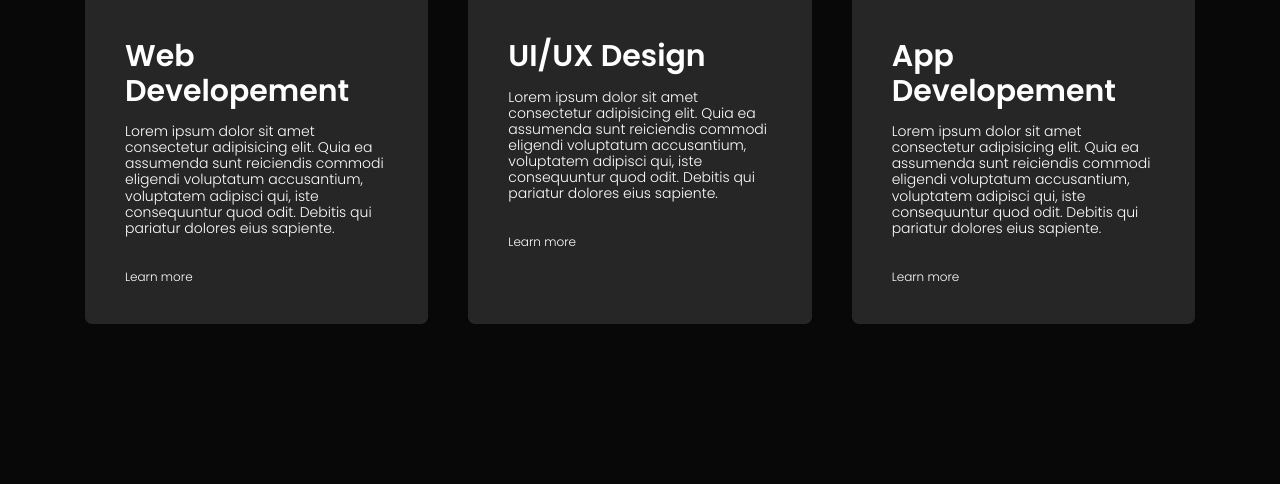
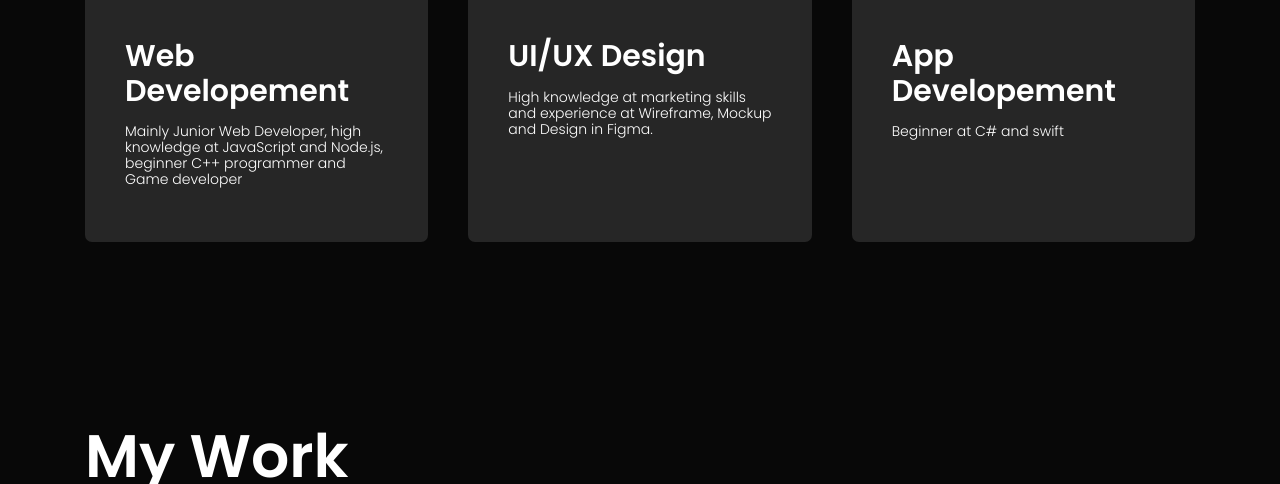
Before and after one commit to franpfeiffer/portfolio, a plain HTML site: page index.html in a window 1280 px wide. Shown: the part 1808-2292 px from the top of the page. Drawn offline with Linux system fonts and the light colour scheme.

Commit message:
updated info

```diff
--- a/index.html
+++ b/index.html
@@ -41,10 +41,7 @@
                 </div>
                 <div class="aboutCol2">
                     <h1 class="subTitle">About Me</h1>
-                    <p> Lorem ipsum dolor sit amet consectetur
-                        adipisicing elit. Non officiis corrupti dolorem nam dolor
-                        repudiandae mollitia, quis, unde ad ipsum id obcaecati dolores
-                        quo possimus magni. Corporis at maxime nam. </p>
+                    <p>I'm a just a guy that enjoys coding and making his own projets. I'm passionate, imaginative, and have great teamwork skills. I also consider my self a good leader because i'm confident and smart. I started coding at the beginning of 2022 and my first programming language was C++, but in this moment i have all my atention at getting better at web development (HTML, CSS, JavaScript) and this website is a way to practice and learn new things.</p>
                     <div class="tabTitles">
                         <p class="tabLinks activeLink" onclick="opentab('skills')">Skills</p>
                         <p class="tabLinks" onclick="opentab('education')">Education</p>
@@ -76,20 +73,17 @@
                 <div>
                     <i class="fa-solid fa-code"></i>
                     <h2>Web Developement</h2>
-                    <p>Lorem ipsum dolor sit amet consectetur adipisicing elit. Quia ea assumenda sunt reiciendis commodi eligendi voluptatum accusantium, voluptatem adipisci qui, iste consequuntur quod odit. Debitis qui pariatur dolores eius sapiente.</p>
-                    <a href="#">Learn more</a>
+                    <p> Mainly Junior Web Developer, high knowledge at JavaScript and Node.js, beginner C++ programmer and Game developer</p>
                 </div>
                 <div>
                     <i class="fa-solid fa-crop"></i>
                     <h2>UI/UX Design</h2>
-                    <p>Lorem ipsum dolor sit amet consectetur adipisicing elit. Quia ea assumenda sunt reiciendis commodi eligendi voluptatum accusantium, voluptatem adipisci qui, iste consequuntur quod odit. Debitis qui pariatur dolores eius sapiente.</p>
-                    <a href="#">Learn more</a>
+                    <p> High knowledge at marketing skills and experience at Wireframe, Mockup and Design in Figma.</p>
                 </div>
                 <div>
                     <i class="fa-brands fa-app-store-ios"></i>
                     <h2>App Developement</h2>
-                    <p>Lorem ipsum dolor sit amet consectetur adipisicing elit. Quia ea assumenda sunt reiciendis commodi eligendi voluptatum accusantium, voluptatem adipisci qui, iste consequuntur quod odit. Debitis qui pariatur dolores eius sapiente.</p>
-                    <a href="#">Learn more</a>
+                    <p>Beginner at C# and swift</p>
                 </div>
             </div>
         </div>
```
